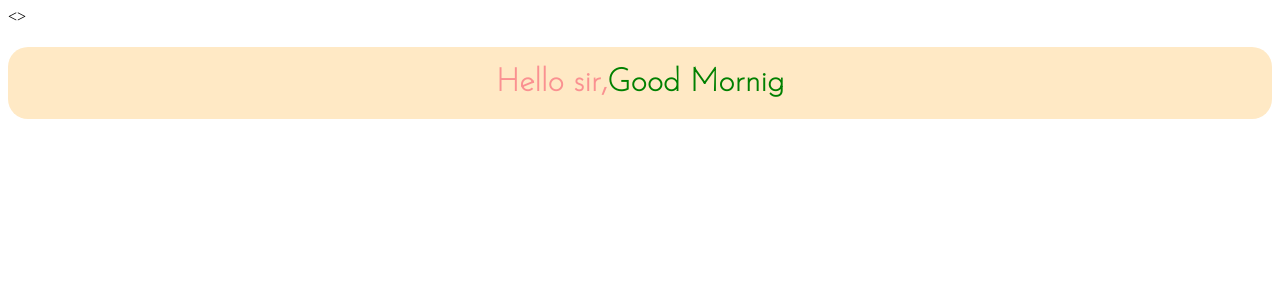
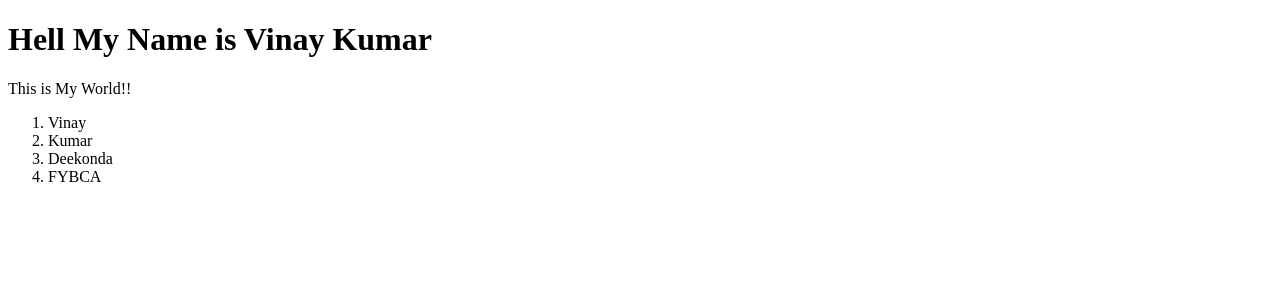
Before and after one commit to vinay-kumar-projects/miniproject, a React (Create React App) app: page / in a window 1280 px wide. Shown: the top 300 px of the page. Built offline with nearby package versions, Linux system fonts and the light colour scheme.

Commit message:
React Components

```diff
--- a/public/index.html
+++ b/public/index.html
@@ -1,6 +1,6 @@
 <!DOCTYPE html>
 <html lang="en">
-  <>
+
     <meta charset="utf-8" />
     <link rel="icon" href="%PUBLIC_URL%/favicon.ico" />
     <meta name="viewport" content="width=device-width, initial-scale=1" />
--- /dev/null
+++ b/src/Heading.jsx
@@ -0,0 +1,7 @@
+import React from 'react'
+
+function Heading () {
+    return <h1>Hell My Name is Vinay Kumar</h1>
+}
+
+export default Heading;
--- /dev/null
+++ b/src/List.jsx
@@ -0,0 +1,14 @@
+import React from 'react'
+
+function List () {
+    return (
+        <ol>
+        <li>Vinay</li>
+        <li>Kumar</li>
+        <li>Deekonda</li>
+        <li>FYBCA</li>
+    </ol>
+    )
+}
+
+export default List;
--- /dev/null
+++ b/src/Para.jsx
@@ -0,0 +1,7 @@
+import React from 'react'
+
+function Paragraph () {
+    return     <p>This is My World!!</p>
+}
+
+export default Paragraph;
--- a/src/index.js
+++ b/src/index.js
@@ -1,30 +1,15 @@
 import React from 'react'
 import ReactDOM from 'react-dom'
-import './index.css'
+import Heading from './Heading'
+import Para from './Para'
+import List from './List'
 
-let currDate = new Date();
-currDate = currDate.getHours();
-let greeting = '';
-let cssStyle = {};
-
-if(currDate >= 1 && currDate <12){
-    greeting = 'Good Mornig';
-    cssStyle.color = 'Green';
-
-} else if(currDate >=12 && currDate <19){
-    greeting = 'Good AfterNoon';
-    cssStyle.color = 'Orange';
-
-} else {
-    greeting = 'Good Night';
-    cssStyle.color = 'Black';
-}
 
 ReactDOM.render(
     <>
-    <div>
-    <h1 className='heading'>Hello sir, <span style={cssStyle}> { greeting } </span></h1>
-    </div>
+    <Heading/>
+    <Para/>
+    <List/>
     </>,
     document.getElementById('root')
 );
```
